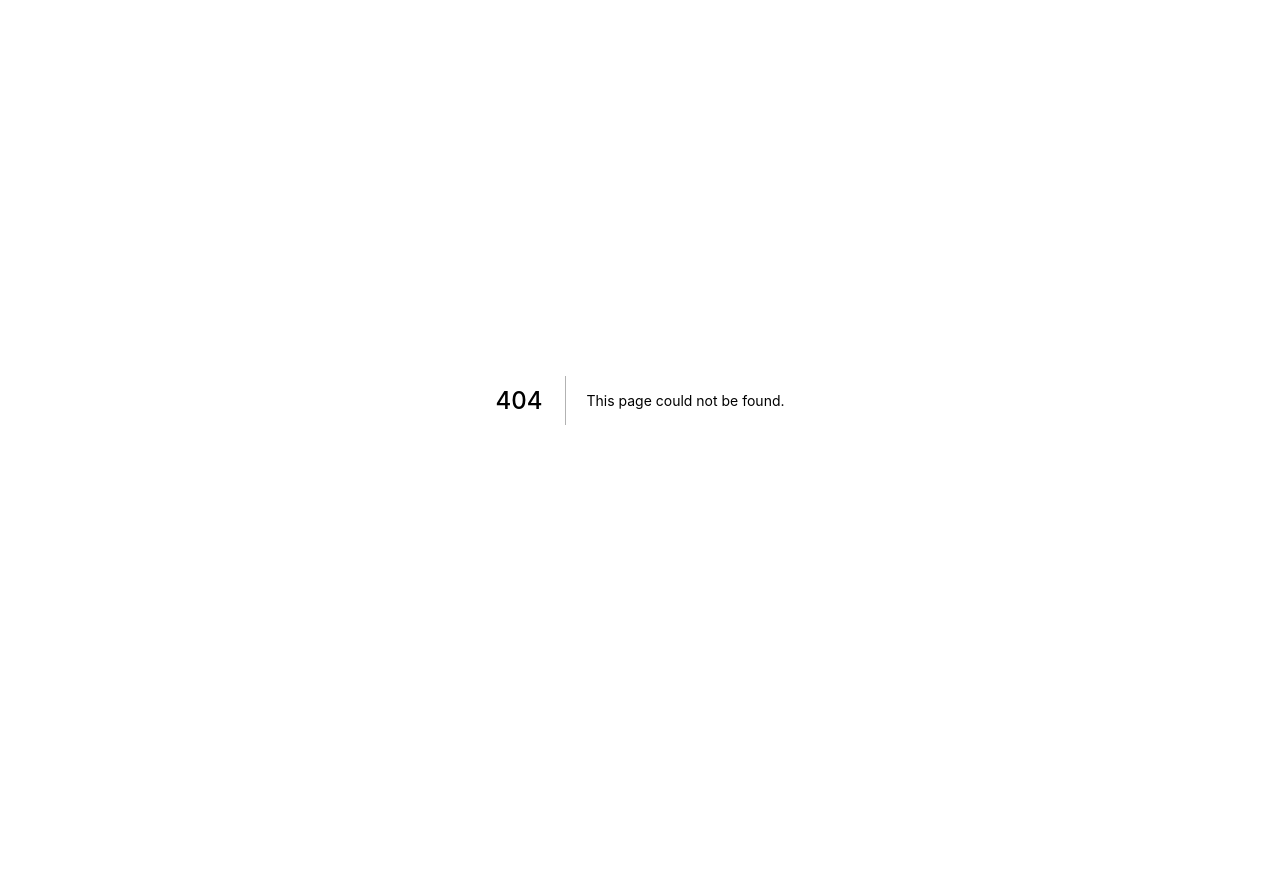
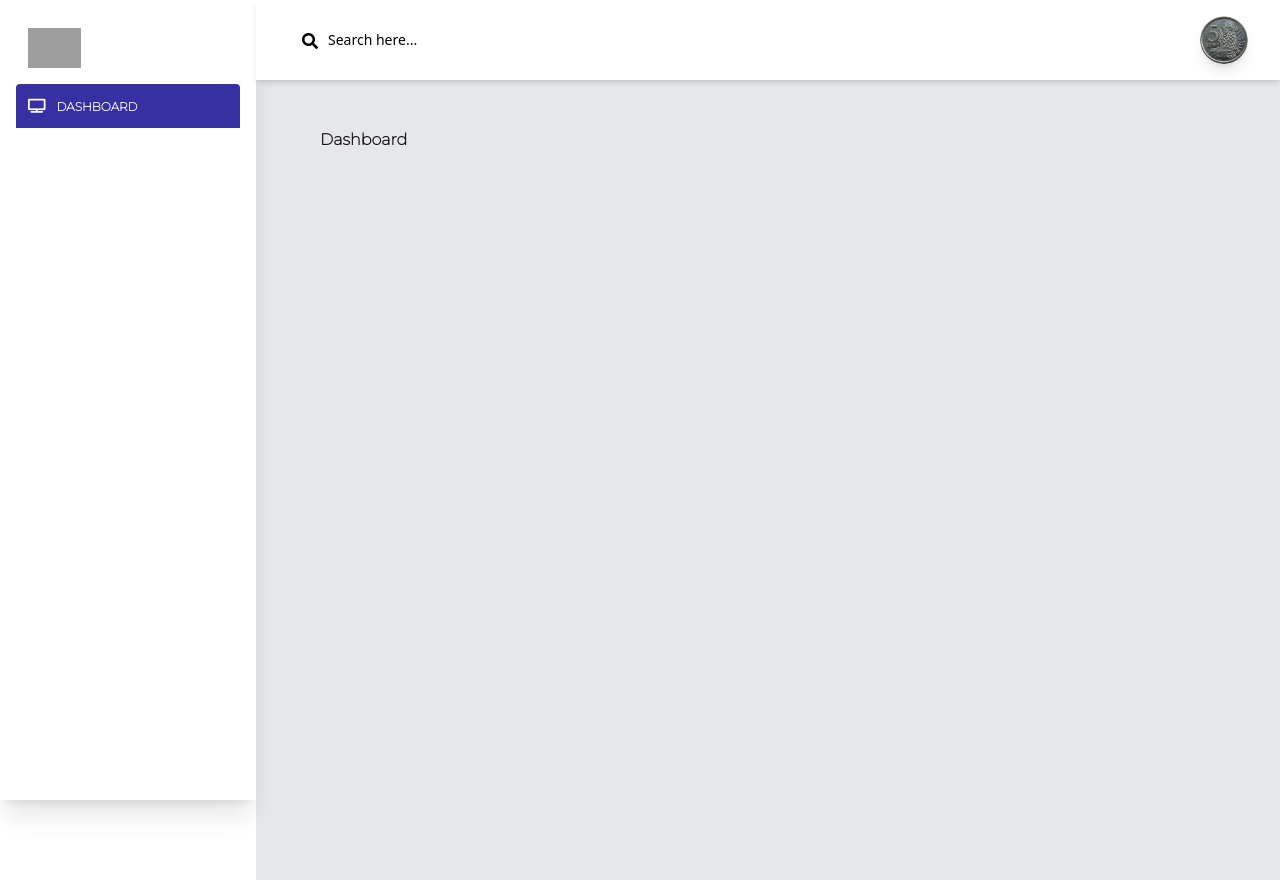
Before and after one commit to Sene68/nextjs-tailwind-layout, a Next.js app: page /sidebar/dark in a window 1280 px wide. Before the commit this address had no page. Before the commit the page ends 800 px from the top, so only its background shows below. Built offline with nearby package versions, Linux system fonts and the light colour scheme; grey boxes are pictures that could not be loaded.

Commit message:
darksidebar 페이지 생성, 배경 색 지정

```diff
--- /dev/null
+++ b/components/sidebar/DarkSidebar.js
@@ -0,0 +1,170 @@
+import React, { useState } from "react";
+import Link from "next/link";
+import { useRouter } from "next/router";
+
+export default function BrandSidebar() {
+  const [collapseShow, setCollapseShow] = useState("hidden");
+  const router = useRouter();
+  return (
+    <>
+      <nav className="bg-gray-800 md:left-0 md:block md:fixed md:top-0 md:bottom-0 md:overflow-y-auto md:flex-row md:flex-nowrap md:overflow-hidden shadow-xl bg-white flex flex-wrap items-center justify-between relative md:w-64 z-10 py-4 px-4">
+        <div className="md:flex-col md:items-stretch md:min-h-full md:flex-nowrap px-0 flex flex-wrap items-center justify-between w-full mx-auto">
+          {/* Toggler */}
+          <button
+            className="cursor-pointer text-black opacity-50 md:hidden px-3 py-1 text-xl leading-none bg-transparent rounded border border-solid border-transparent"
+            type="button"
+            onClick={() => setCollapseShow("bg-white m-2 py-3 px-6")}
+          >
+            <i className="fas fa-bars"></i>
+          </button>
+          {/* Brand */}
+          <Link href="/">
+            <div className="text-left pt-3 pl-3">
+              <img className="h-8 w-auto sm:h-10" src='https://tailwindui.com/img/logos/mark.svg?color=indigo&shade=200' alt="" />
+            </div>
+          </Link>
+          {/* Collapse */}
+          <div
+            className={
+              "md:flex md:flex-col md:items-stretch md:opacity-100 md:relative md:mt-4 md:shadow-none shadow absolute top-0 left-0 right-0 z-40 overflow-y-auto overflow-x-hidden h-auto items-center flex-1 rounded " +
+              collapseShow
+            }
+          >
+            {/* Collapse header */}
+            <div className="md:min-w-full md:hidden block pb-4 mb-4 border-b border-solid border-blueGray-200">
+              <div className="flex flex-wrap">
+                <div className="w-6/12">
+                  <Link href="/">
+                    <a
+                      href="#pablo"
+                      className="font-Montserrat md:block text-left md:pb-2 text-white mr-0 inline-block whitespace-nowrap text-sm uppercase font-bold p-4 px-0"
+                    >
+                      Brand Sidebar
+                    </a>
+                  </Link>
+                </div>
+                <div className="w-6/12 flex justify-end">
+                  <button
+                    type="button"
+                    className="cursor-pointer text-black opacity-50 md:hidden px-3 py-1 text-xl leading-none bg-transparent rounded border border-solid border-transparent"
+                    onClick={() => setCollapseShow("hidden")}
+                  >
+                    <i className="fas fa-times"></i>
+                  </button>
+                </div>
+              </div>
+            </div>
+            {/* Form */}
+            <form className="mt-6 mb-4 md:hidden">
+              <div className="mb-3 pt-0">
+                <input
+                  type="text"
+                  placeholder="Search"
+                  className="border-0 px-3 py-2 h-12 border border-solid  border-blueGray-500 placeholder-blueGray-300 text-blueGray-600 bg-white rounded text-base leading-snug shadow-none outline-none focus:outline-none w-full font-normal"
+                />
+              </div>
+            </form>
+
+            <ul className="md:flex-col md:min-w-full flex flex-col list-none">
+              <li className="items-center">
+                <Link href="/admin/dashboard">
+                  <a
+                    href="#pablo"
+                    className={
+                      "text-xs uppercase py-3 font-bold block pl-3 font-Montserrat text-white hover:bg-indigo-800 hover:text-white " +
+                      (router.pathname.indexOf("/sidebar/brand") !== -1
+                        ? "text-white hover:text-lightBlue-600"
+                        : "text-white bg-indigo-800")
+                    }
+                  >
+                    <i
+                      className={
+                        "fas fa-tv mr-2 text-sm " +
+                        (router.pathname.indexOf("/admin/dashboard") !== -1
+                          ? "opacity-75"
+                          : "text-white")
+                      }
+                    ></i>{" "}
+                    Dashboard
+                  </a>
+                </Link>
+              </li>
+
+              <li className="items-center">
+                <Link href="/admin/settings">
+                  <a
+                    href="#pablo"
+                    className={
+                      "text-xs uppercase py-3 font-bold block pl-3 font-Montserrat text-white hover:bg-indigo-800 hover:text-white " +
+                      (router.pathname.indexOf("/admin/settings") !== -1
+                        ? "text-white hover:text-lightBlue-600"
+                        : "text-white hover:text-blueGray-500")
+                    }
+                  >
+                    <i
+                      className={
+                        "fas fa-tools mr-2 text-sm " +
+                        (router.pathname.indexOf("/admin/settings") !== -1
+                          ? "opacity-75"
+                          : "text-white")
+                      }
+                    ></i>{" "}
+                    Team
+                  </a>
+                </Link>
+              </li>
+
+              <li className="items-center">
+                <Link href="/admin/tables">
+                  <a
+                    href="#pablo"
+                    className={
+                      "text-xs uppercase py-3 font-bold block pl-3 font-Montserrat text-white hover:bg-indigo-800 hover:text-white " +
+                      (router.pathname.indexOf("/admin/tables") !== -1
+                        ? "text-white hover:text-lightBlue-600"
+                        : "text-white hover:text-blueGray-500")
+                    }
+                  >
+                    <i
+                      className={
+                        "fas fa-table mr-2 text-sm " +
+                        (router.pathname.indexOf("/admin/tables") !== -1
+                          ? "opacity-75"
+                          : "text-white")
+                      }
+                    ></i>{" "}
+                    Projects
+                  </a>
+                </Link>
+              </li>
+
+              <li className="items-center">
+                <Link href="/admin/maps">
+                  <a
+                    href="#pablo"
+                    className={
+                      "text-xs uppercase py-3 font-bold block pl-3 font-Montserrat text-white hover:bg-indigo-800 hover:text-white " +
+                      (router.pathname.indexOf("/admin/maps") !== -1
+                        ? "text-white hover:text-lightBlue-600"
+                        : "text-white hover:text-blueGray-500")
+                    }
+                  >
+                    <i
+                      className={
+                        "fas fa-map-marked mr-2 text-sm " +
+                        (router.pathname.indexOf("/admin/maps") !== -1
+                          ? "opacity-75"
+                          : "text-white")
+                      }
+                    ></i>{" "}
+                    Calendar
+                  </a>
+                </Link>
+              </li>
+            </ul>
+          </div>
+        </div>
+      </nav>
+    </>
+  );
+}
--- /dev/null
+++ b/layouts/DarkSidebarLightHeader.js
@@ -0,0 +1,21 @@
+import React from 'react';
+
+// components
+
+import DarkSidebar from "../components/sidebar/DarkSidebar.js";
+import BrandNavbar from '../components/navbar/BrandNavbar.js';
+
+export default function BrandSidebarLightHeader({ children }) {
+  return (
+    <>
+      <DarkSidebar />
+      <div className="relative ml-64 bg-gray-200">
+        <BrandNavbar />
+        <div className="relative pb-32 pt-12"></div>
+        <div className="mx-auto w-full -m-24">
+          {children}
+        </div>
+      </div>
+    </>
+  );
+}
--- a/pages/index.js
+++ b/pages/index.js
@@ -23,7 +23,7 @@ export default function Home() {
               <h2 className='font-Montserrat font-bold'>Brand Sidebar &rarr;</h2>
             </a>
           </Link>
-          <Link href="/">
+          <Link href="/sidebar/dark">
             <a className={styles.card}>
               <h2 className='font-Montserrat font-bold'>Dark Sidebar &rarr;</h2>
             </a>
--- /dev/null
+++ b/pages/sidebar/dark.js
@@ -0,0 +1,24 @@
+import React from 'react';
+
+// components
+
+import DarkSidebarLightHeader from '../../layouts/DarkSidebarLightHeader.js';
+
+export default function Sidebar() {
+  return (
+    <>
+      <DarkSidebarLightHeader>
+        <div className='bg-gray-200 h-screen'>
+          <div className="flex flex-wrap">
+            <div className="w-full m-12 xl:mb-0 px-4">
+              <h2 className="font-Montserrat font-bold text-neutral-900">
+                Dashboard
+              </h2>
+            </div>
+          </div>
+        </div>
+
+      </DarkSidebarLightHeader>
+    </>
+  );
+}
```
